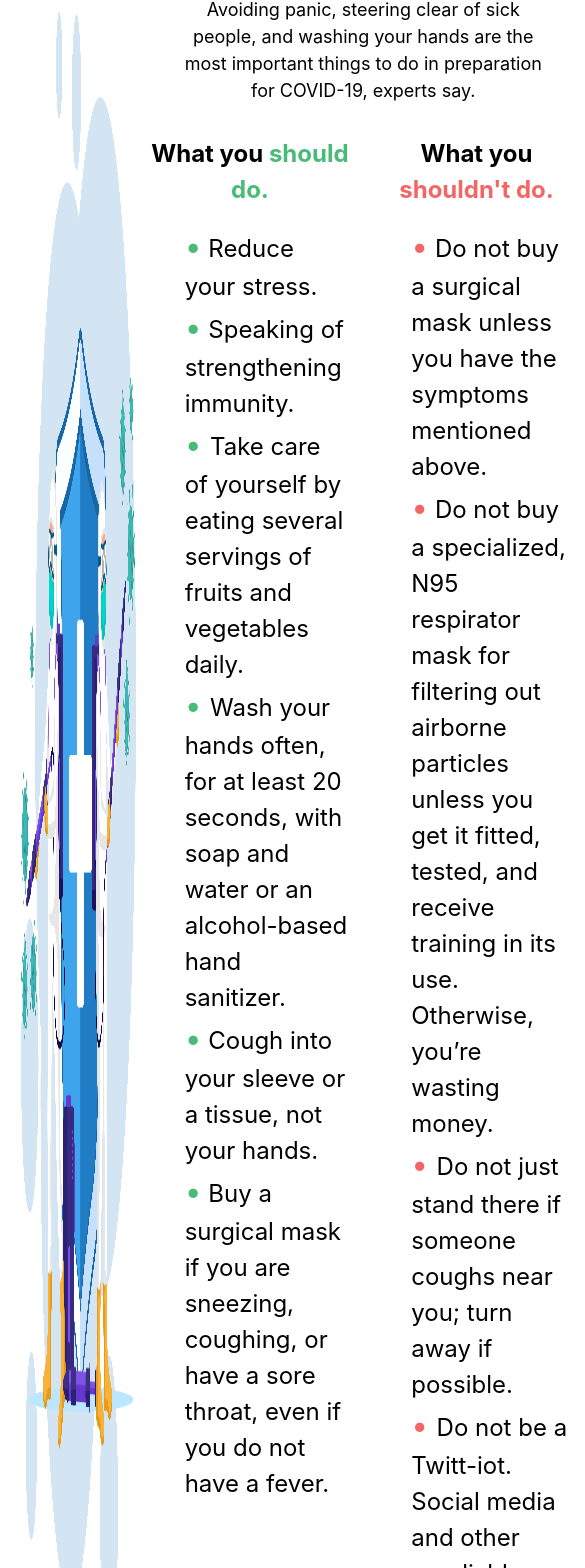
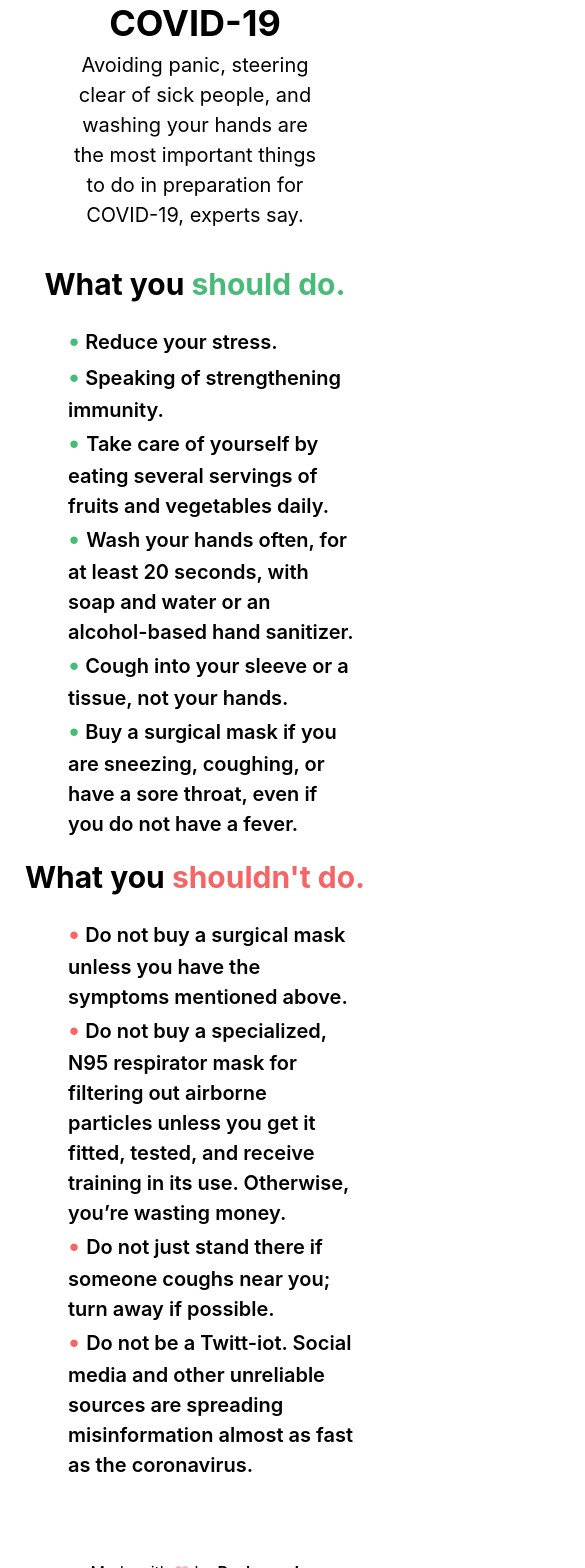
Before and after one commit to reskyppo/covid_infografis, a React (Create React App) app: page / in a window 390 px wide. Shown: the part 1563-3131 px from the top of the page, 585 px wide, since content can reach past the window. Built offline with nearby package versions, Linux system fonts and the light colour scheme; no server answers.

Commit message:
create mobile look

```diff
--- /dev/null
+++ b/src/components/Footer.js
@@ -0,0 +1,16 @@
+import React from "react";
+
+const Footer = () => {
+  return (
+    <div className="text-center">
+      <p className="my-2">
+        Made with <span className="text-red-300">&hearts; </span> by{" "}
+        <a href="https://reskyppo.vercel.app/" className="font-semibold">
+          Reskyppo!
+        </a>
+      </p>
+    </div>
+  );
+};
+
+export default Footer;
--- a/src/components/Prevention.js
+++ b/src/components/Prevention.js
@@ -3,79 +3,79 @@ import reminder from "../assets/img/reminder.png";
 const Prevention = () => {
   return (
     <div className="flex md:ml-32">
-      <img src={reminder} alt="reminder" className="w-1/3" />
-      <div className=" w-2/3  flex">
+      <img src={reminder} alt="reminder" className="hidden md:flex w-1/3" />
+      <div className=" md:w-2/3  flex">
         <section className="flex-col flex items-center text-center">
           <section className="bg-blue-100 p-2  rounded-xl">
             <p className="text-center font-semibold  text-blue-500">
               covid-19 preventions
             </p>
           </section>
-          <h1 className="text-4xl font-semibold">
+          <h1 className="text-4xl font-bold">
             How To Prevent The Spread of COVID-19
           </h1>
-          <p className="text-lg px-12">
+          <p className="text-xl px-12">
             Avoiding panic, steering clear of sick people, and washing your
             hands are the most important things to do in preparation for
             COVID-19, experts say.
           </p>
-          <div className="flex w-full pt-8">
-            <div className="flex-row w-1/2 justify-center">
-              <h1 className="text-2xl font-bold">
+          <div className="md:flex w-full pt-8">
+            <div className="flex-row md:w-1/2 justify-center">
+              <h1 className="text-3xl font-bold">
                 What you <span className="text-green-500">should do.</span>
               </h1>
-              <div className="flex-row text-left text-2xl py-4 px-4 pl-12">
+              <div className="flex-row text-left text-xl font-semibold py-4 px-4 pl-12">
                 <p>
-                  <span className="text-green-500 text-3xl">•</span> Reduce your
+                  <span className="text-green-500 text-2xl">•</span> Reduce your
                   stress.
                 </p>
                 <p>
-                  <span className="text-green-500 text-3xl">•</span> Speaking of
+                  <span className="text-green-500 text-2xl">•</span> Speaking of
                   strengthening immunity.
                 </p>
                 <p>
-                  <span className="text-green-500 text-3xl">• </span>
+                  <span className="text-green-500 text-2xl">• </span>
                   Take care of yourself by eating several servings of fruits and
                   vegetables daily.
                 </p>
                 <p>
-                  <span className="text-green-500 text-3xl">• </span>
+                  <span className="text-green-500 text-2xl">• </span>
                   Wash your hands often, for at least 20 seconds, with soap and
                   water or an alcohol-based hand sanitizer.
                 </p>
                 <p>
-                  <span className="text-green-500 text-3xl">•</span> Cough into
+                  <span className="text-green-500 text-2xl">•</span> Cough into
                   your sleeve or a tissue, not your hands.
                 </p>
                 <p>
-                  <span className="text-green-500 text-3xl">•</span> Buy a
+                  <span className="text-green-500 text-2xl">•</span> Buy a
                   surgical mask if you are sneezing, coughing, or have a sore
                   throat, even if you do not have a fever.
                 </p>
               </div>
             </div>
-            <div className="flex-row w-1/2 justify-center">
-              <h1 className="text-2xl font-bold">
+            <div className="flex-row md:w-1/2 justify-center">
+              <h1 className="text-3xl font-bold">
                 What you <span className="text-red-500">shouldn't do.</span>
               </h1>
-              <div className="flex-row text-left text-2xl py-4 px-4 pl-12">
+              <div className="flex-row text-left font-semibold text-xl py-4 px-4 pl-12">
                 <p>
-                  <span className="text-red-500 text-3xl">•</span> Do not buy a
+                  <span className="text-red-500 text-2xl">•</span> Do not buy a
                   surgical mask unless you have the symptoms mentioned above.
                 </p>
                 <p>
-                  <span className="text-red-500 text-3xl">•</span> Do not buy a
+                  <span className="text-red-500 text-2xl">•</span> Do not buy a
                   specialized, N95 respirator mask for filtering out airborne
                   particles unless you get it fitted, tested, and receive
                   training in its use. Otherwise, you’re wasting money.
                 </p>
                 <p>
-                  <span className="text-red-500 text-3xl">• </span>
+                  <span className="text-red-500 text-2xl">• </span>
                   Do not just stand there if someone coughs near you; turn away
                   if possible.
                 </p>
                 <p>
-                  <span className="text-red-500 text-3xl">• </span>
+                  <span className="text-red-500 text-2xl">• </span>
                   Do not be a Twitt-iot. Social media and other unreliable
                   sources are spreading misinformation almost as fast as the
                   coronavirus.
--- a/src/pages/Home.js
+++ b/src/pages/Home.js
@@ -1,5 +1,6 @@
 import { useEffect, useState } from "react";
 import Countries from "../components/Countries";
+import Footer from "../components/Footer";
 import Global from "../components/Global";
 import Hero from "../components/Hero";
 import Prevention from "../components/Prevention";
@@ -32,6 +33,10 @@ const Home = () => {
       <div className="mt-16">
         <Prevention />
       </div>
+
+      <div className="mt-16">
+        <Footer />
+      </div>
     </div>
   );
 };
```
